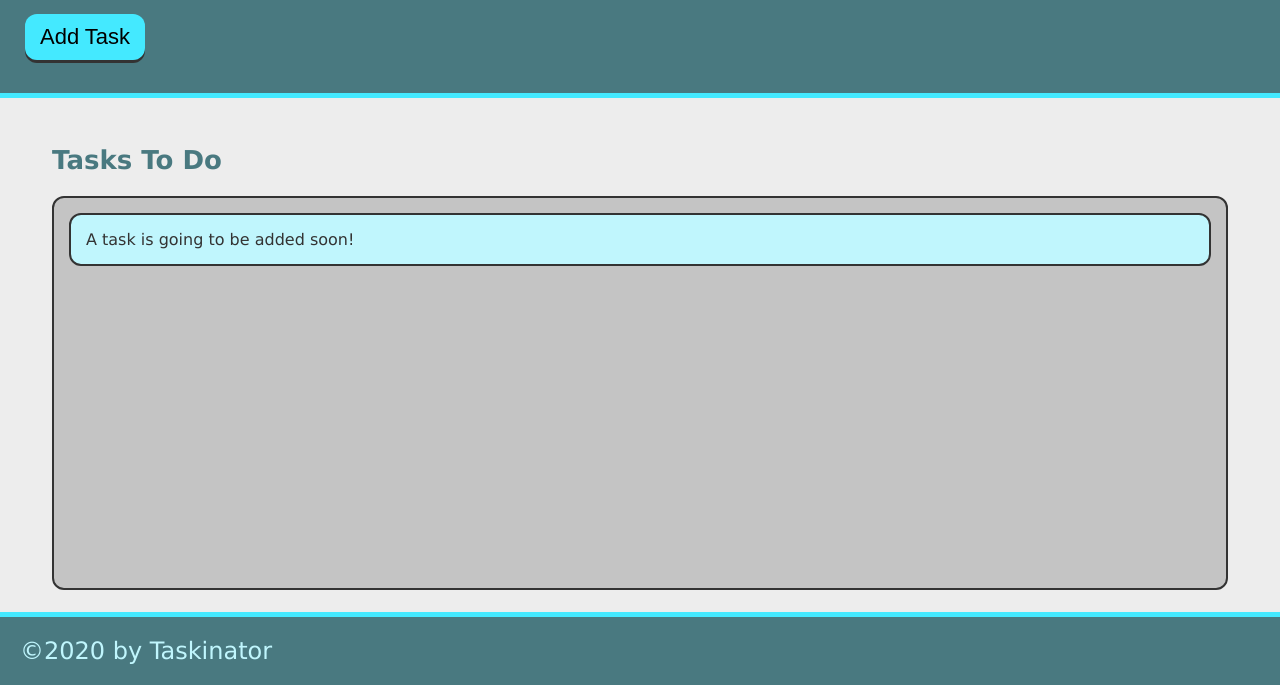
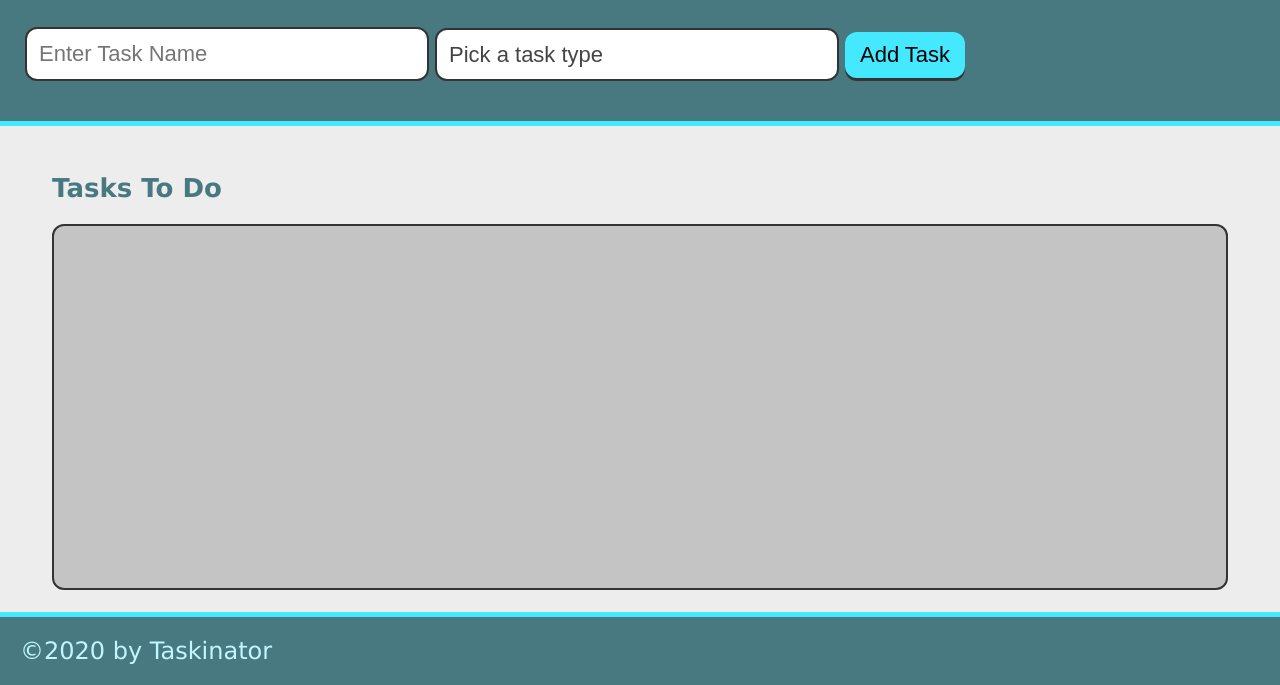
Before and after one commit to MirMello/taskinator, a plain HTML site: page index.html in a window 1280 px wide. Shown: the part 115-800 px from the top of the page. Drawn offline with Linux system fonts and the light colour scheme.

Commit message:
added form element to html

```diff
--- a/index.html
+++ b/index.html
@@ -13,15 +13,29 @@
   <header>
     <h1 class="page-title">Taskinator</h1>
     <p>Click the button below to add a new task!</p>
-    <button class="btn" >Add Task</button>
+
+    <form id="task-form">
+      <div class="form-group">
+        <input type="text" name="task-name" placeholder="Enter Task Name" />
+      </div>
+      <div class="form-group">
+        <select name="task-type" class="select-dropdown">
+          <option value="" disabled selected>Pick a task type</option>
+          <option value="Print">Print</option>
+          <option value="Web">Web</option>
+          <option value="Mobile">Mobile</option>
+        </select>
+      </div>
+      <div class="form-group">
+        <button class="btn" id="save-task" type="submit">Add Task</button>
+      </div>
+    </form>
   </header>
 
   <main class="page-content">
     <section class="task-list-wrapper">
       <h2 class="list-title">Tasks To Do</h2>
-      <ul class="task-list" id="tasks-to-do">
-        <li class="task-item">A task is going to be added soon!</li>
-      </ul>
+      <ul class="task-list" id="tasks-to-do"></ul>
     </section>
   </main>
 
```
